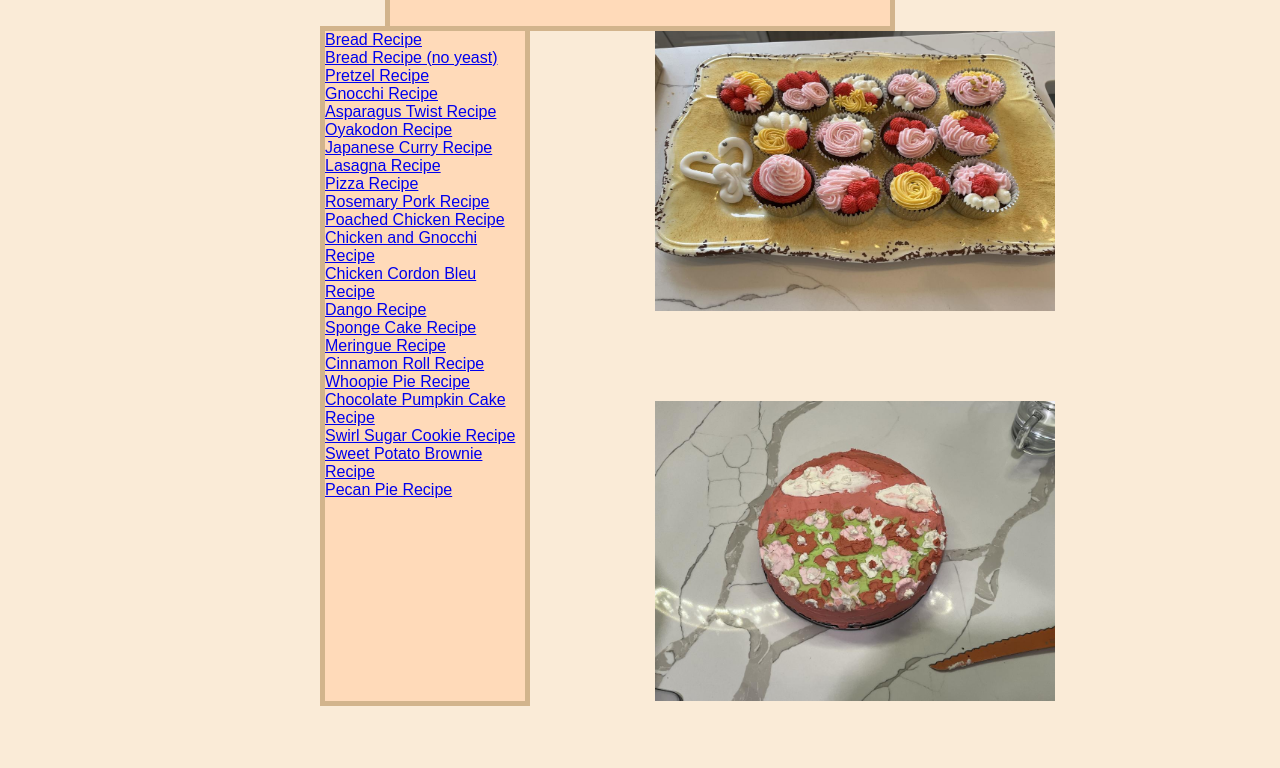
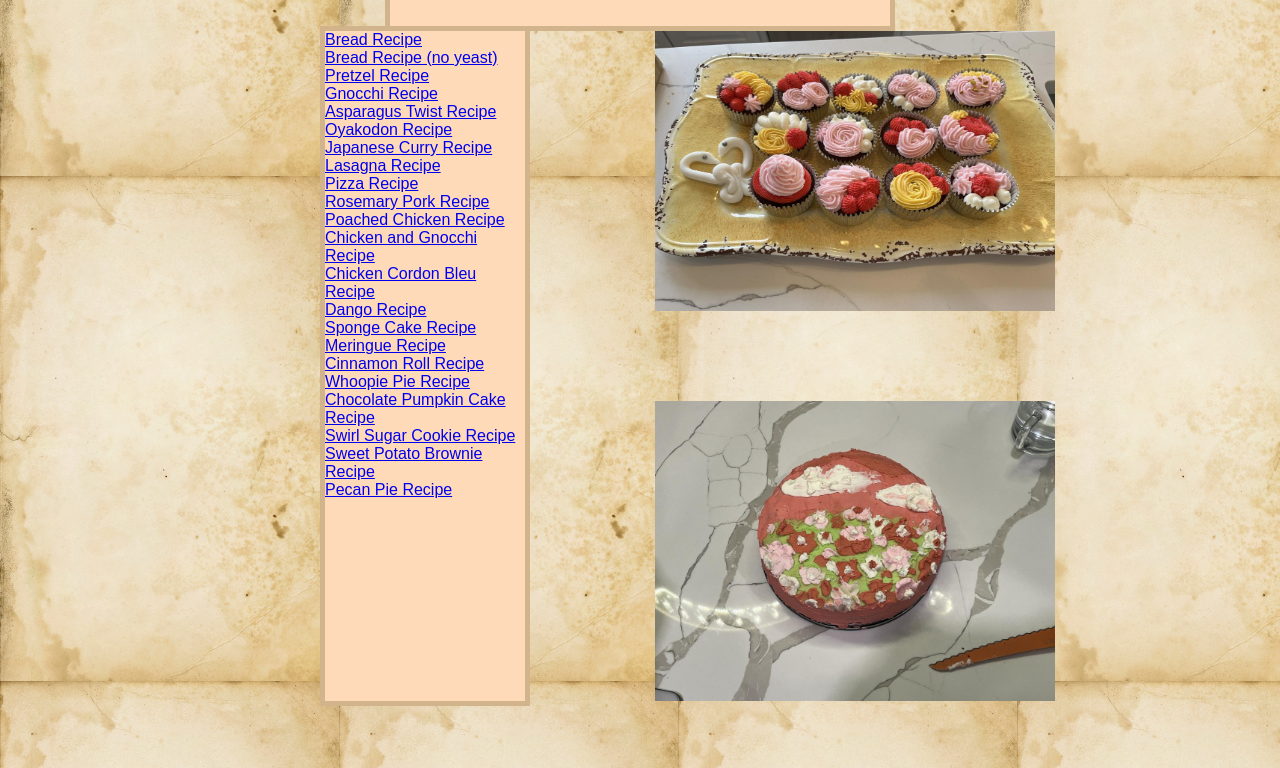
Before and after one commit to nstach/digital-garden-final, a plain HTML site: page index.html in a window 1280 px wide. Shown: the part 329-1097 px from the top of the page. Drawn offline with Linux system fonts and the light colour scheme.

Commit message:
background?

```diff
--- a/index.html
+++ b/index.html
@@ -13,6 +13,7 @@
         margin: 0;
         justify-content: center;
         align-items: center;
+        background-image: url("oldpaper.jpg");
       }
 
       .h1 {
```
